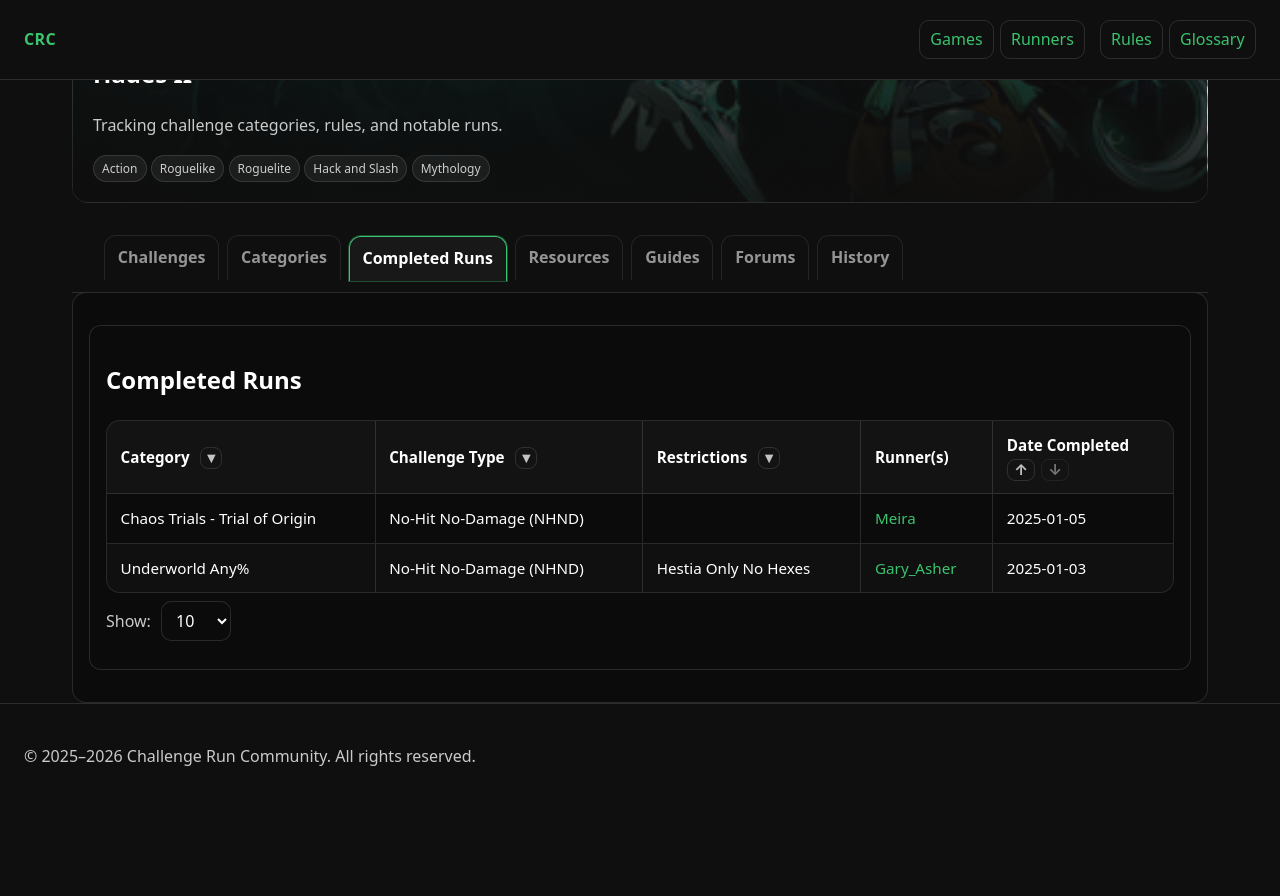
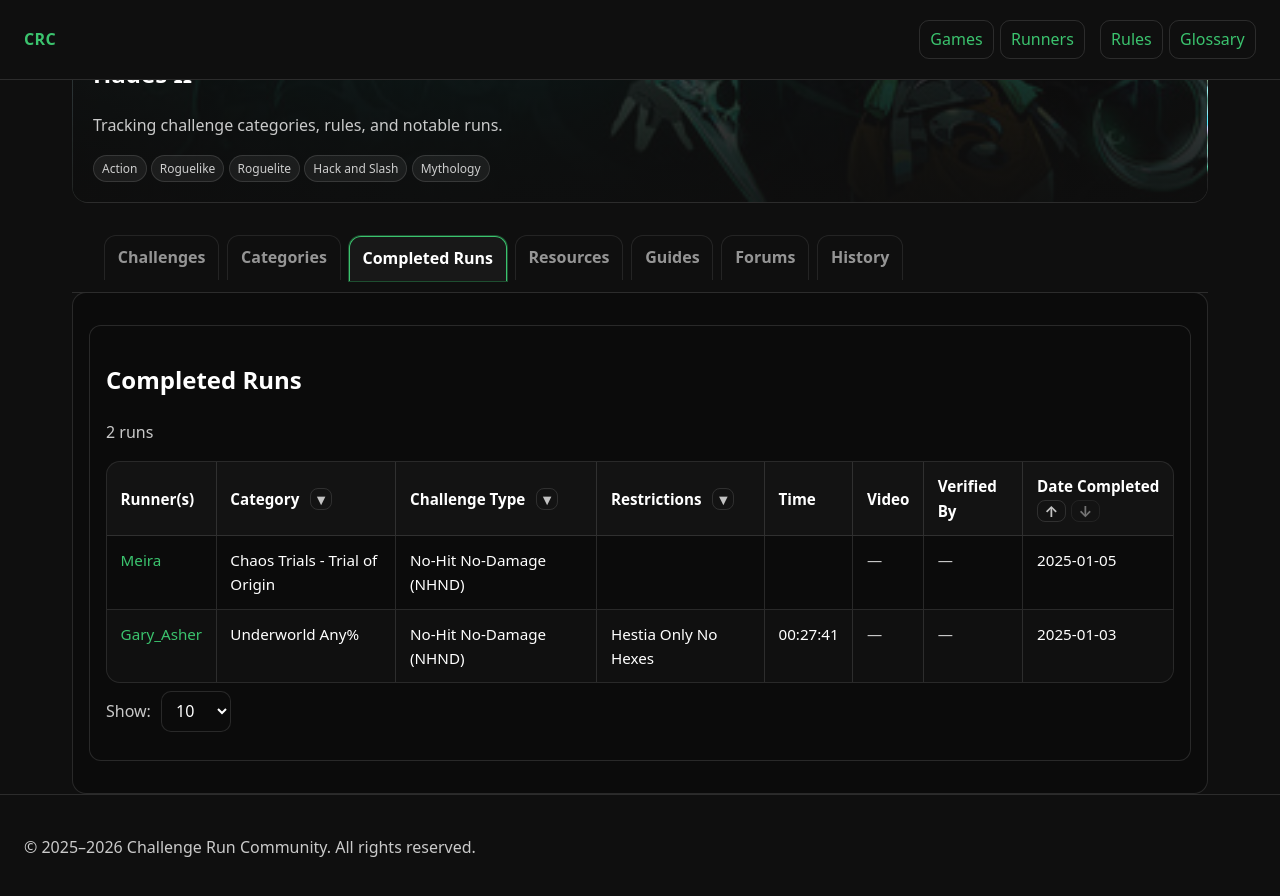
Before and after one commit to GaryAsher/challenge-run-site, a Jekyll site: the page built from games/hades-2/completed-runs.md, in a window 1280 px wide and 900 px high, scrolled down 502 px. Shown: the top 896 px of the window. Built offline with Jekyll 4.4.1, drawn with Linux system fonts in a browser that asks for light colours; before the commit the page ends 1312 px from its top, so only the background shows below that.

Commit message:
add 3 new columns for completed-runs

```diff
--- a/_layouts/completed-runs.html
+++ b/_layouts/completed-runs.html
@@ -121,6 +121,10 @@
               <table class="runs-table" id="runs-table">
                 <thead>
                   <tr>
+                    <th>
+                      <span>Runner(s)</span>
+                    </th>
+
                     <th class="th-filter">
                       <span>Category</span>
                       <button class="th-caret" type="button" aria-label="Filter Category" data-filter-btn="category">▾</button>
@@ -137,7 +141,15 @@
                     </th>
 
                     <th>
-                      <span>Runner(s)</span>
+                      <span>Time</span>
+                    </th>
+
+                    <th>
+                      <span>Video</span>
+                    </th>
+
+                    <th>
+                      <span>Verified By</span>
                     </th>
 
                     <th class="th-filter th-date">
@@ -157,14 +169,30 @@
                   {% for run in runs %}
                     <tr
                       class="run-row"
+                      data-runner="{{ run.runner_id | default: run.runner | default: '' | downcase }}"
                       data-category="{{ run.category | default: '' | downcase }}"
                       data-challenge-id="{{ run.challenge_id | default: '' | downcase }}"
                       data-restriction-ids="{{ run.restriction_ids | default: empty | join: ',' | downcase }}"
-                      data-runner="{{ run.runner_id | default: run.runner | default: '' | downcase }}"
                       data-date="{{ run.date_completed | default: '' }}"
+                      data-time="{{ run.time | default: '' }}"
+                      data-verified="{{ run.verified | default: false }}"
+                      data-video="{{ run.video_link | default: '' }}"
                     >
+                      <!-- Runner(s) -->
+                      <td>
+                        {% if run.runner_id %}
+                          <a href="{{ '/runners/' | relative_url }}{{ run.runner_id | slugify }}/">
+                            {{ run.runner | default: run.runner_id }}
+                          </a>
+                        {% else %}
+                          {{ run.runner | default: "" }}
+                        {% endif %}
+                      </td>
+
+                      <!-- Category -->
                       <td>{{ run.category | default: "" }}</td>
 
+                      <!-- Challenge -->
                       <td>
                         {% if run.challenge_id %}
                           {% assign chmeta = site.data.challenges[run.challenge_id] %}
@@ -172,6 +200,7 @@
                         {% endif %}
                       </td>
 
+                      <!-- Restrictions -->
                       <td>
                         {% assign rtexts = run.restrictions | default: empty %}
                         {% assign rids   = run.restriction_ids | default: empty %}
@@ -187,16 +216,38 @@
                         {% endif %}
                       </td>
 
+                      <!-- Time -->
                       <td>
-                        {% if run.runner_id %}
-                          <a href="{{ '/runners/' | relative_url }}{{ run.runner_id | slugify }}/">
-                            {{ run.runner | default: run.runner_id }}
-                          </a>
+                        {% if run.time %}
+                          {{ run.time }}
                         {% else %}
-                          {{ run.runner | default: "" }}
+                          <span class="muted">—</span>
                         {% endif %}
                       </td>
 
+                      <!-- Video -->
+                      <td>
+                        {% if run.video_link %}
+                          <a href="{{ run.video_link }}" target="_blank" rel="noopener">Video</a>
+                        {% else %}
+                          <span class="muted">—</span>
+                        {% endif %}
+                      </td>
+
+                      <!-- Verified By -->
+                      <td>
+                        {% if run.verified %}
+                          {% if run.verified_by %}
+                            <span class="muted">✓ {{ run.verified_by }}</span>
+                          {% else %}
+                            <span class="muted">✓ Verified</span>
+                          {% endif %}
+                        {% else %}
+                          <span class="muted">—</span>
+                        {% endif %}
+                      </td>
+
+                      <!-- Date Completed -->
                       <td>{{ run.date_completed | default: "" }}</td>
                     </tr>
                   {% endfor %}
@@ -206,7 +257,6 @@
               <!-- Excel-style header filter menu (single instance) -->
               <div class="th-menu" id="th-menu" hidden>
                 <div class="th-menu__top">
-
                   <input
                     id="th-menu-q"
                     class="filter th-menu__q"
@@ -325,13 +370,13 @@
 
       if (catId) {
         cats.push(catId);
-        const cell = row.children[0];
+        const cell = row.children[1];
         if (cell && !catLabelById.has(catId)) catLabelById.set(catId, cell.textContent.trim());
       }
 
       if (chId) {
         challenges.push(chId);
-        const cell = row.children[1];
+        const cell = row.children[2];
         const tag = cell ? cell.querySelector(".tag") : null;
         if (tag && !chLabelById.has(chId)) chLabelById.set(chId, tag.textContent.trim());
       }
@@ -374,6 +419,15 @@
   // Date sort state (default: newest first)
   let dateSortDir = "desc"; // "asc" | "desc"
 
+  function anyFiltersActive() {
+    return (
+      activeCats.size ||
+      activeChallenges.size ||
+      activeRestrictions.size ||
+      activeDates.size
+    );
+  }
+
   function getLimit() {
     if (!limitEl) return 10;
     const v = parseInt(limitEl.value, 10);
@@ -669,3 +723,7 @@
   render();
 })();
         </script>
+      </div>
+    </section>
+  </div>
+</div>
```
Also changed, not shown: other parts of _layouts/completed-runs.html (+3 -8 lines). Lines whose indentation alone changed are shown as unchanged.
